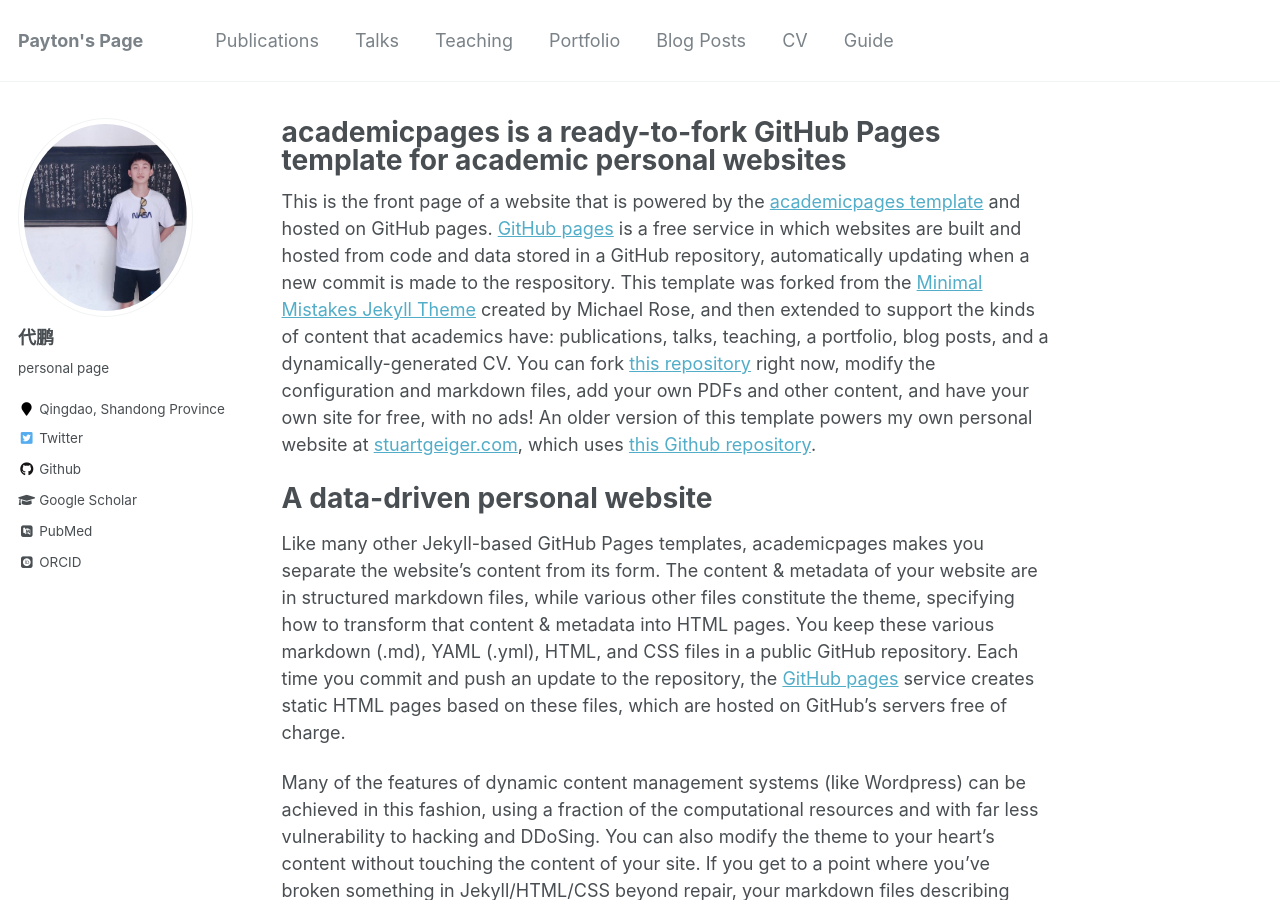
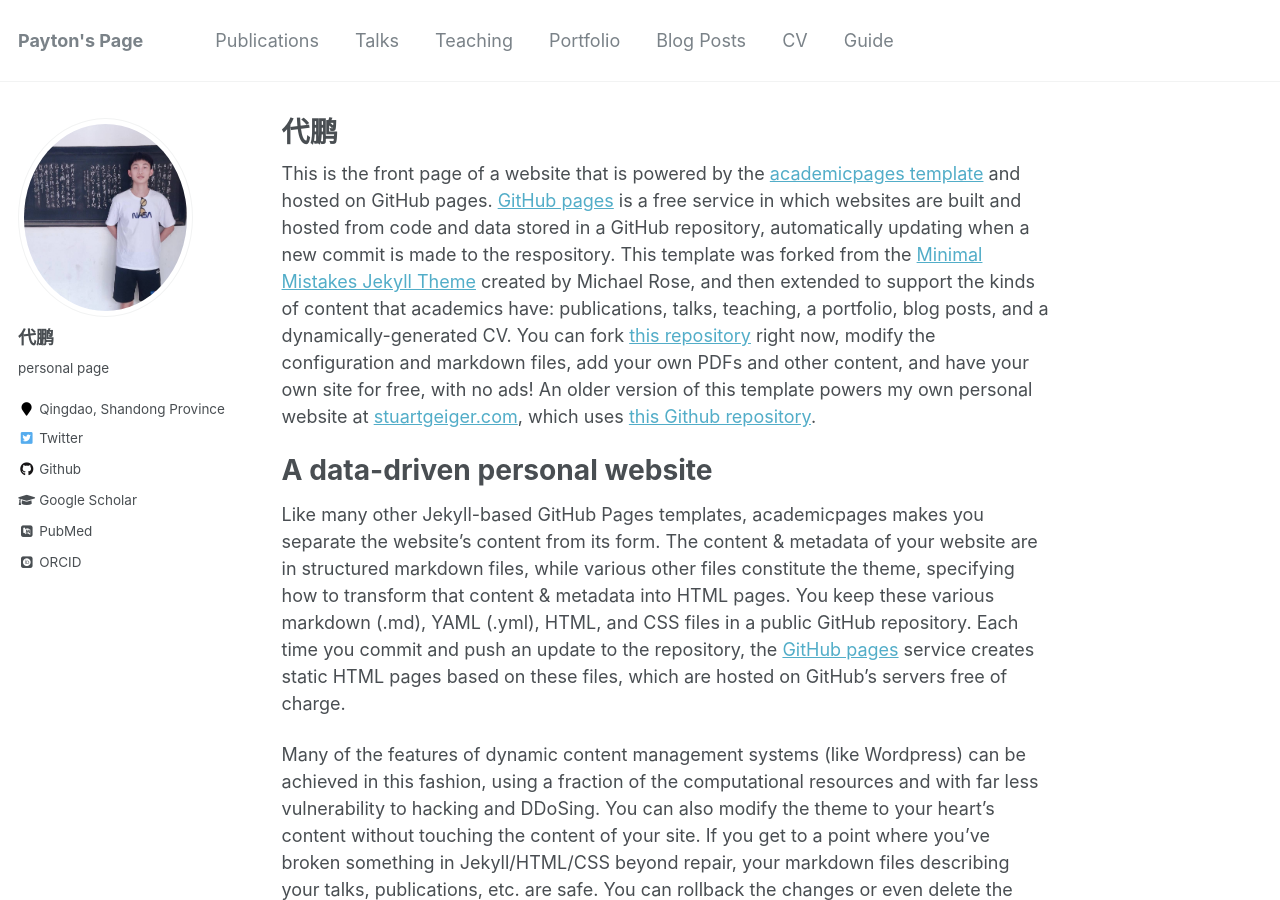
Before and after one commit to dpzgsydx/dpzgsydx.github.io, a Jekyll site: the page built from _pages/about.md, in a window 1280 px wide and 900 px high. Built offline with Jekyll 4.4.1, drawn with Linux system fonts in a browser that asks for light colours; some web fonts are replaced.

Commit message:
修改about.md主页title

```diff
--- a/_pages/about.md
+++ b/_pages/about.md
@@ -1,6 +1,6 @@
 ---
 permalink: /
-title: "academicpages is a ready-to-fork GitHub Pages template for academic personal websites"
+title: "代鹏"
 excerpt: "About me"
 author_profile: true
 redirect_from:
```
